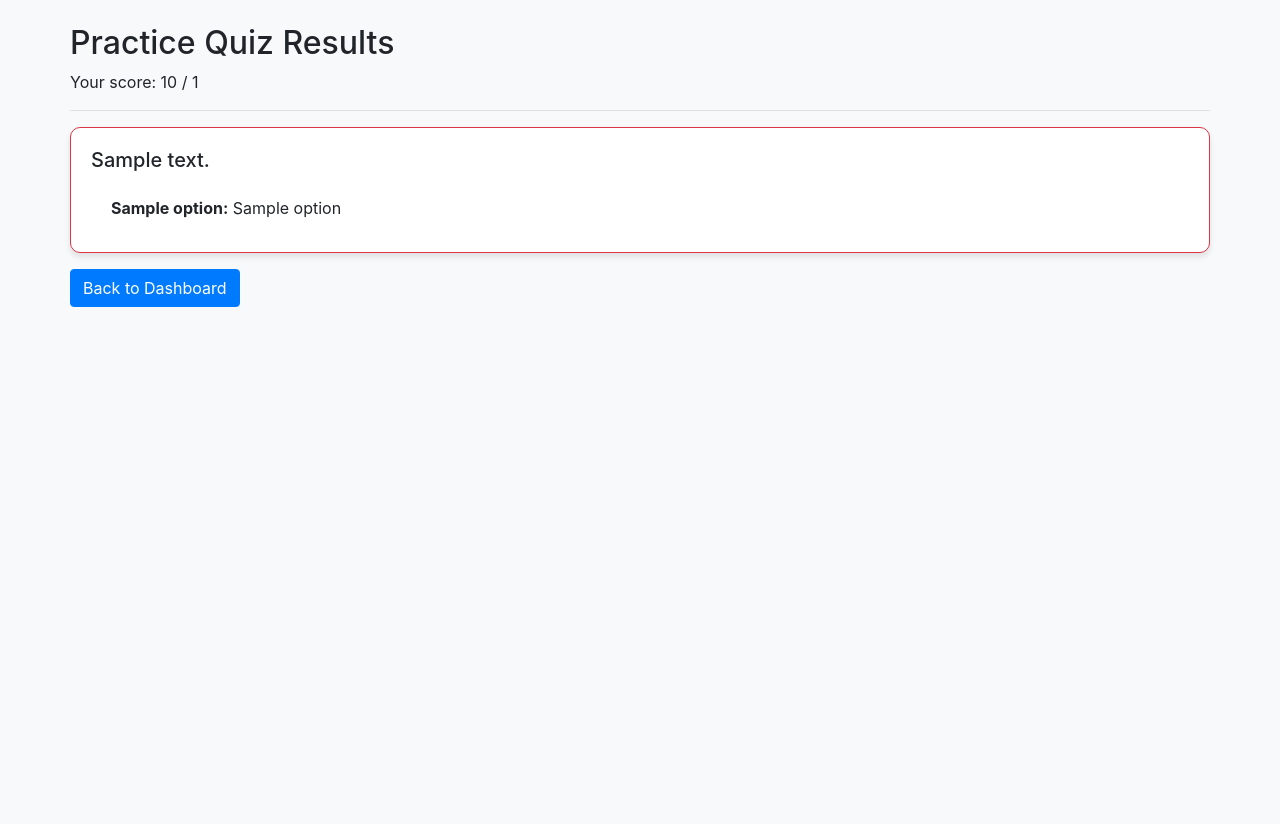
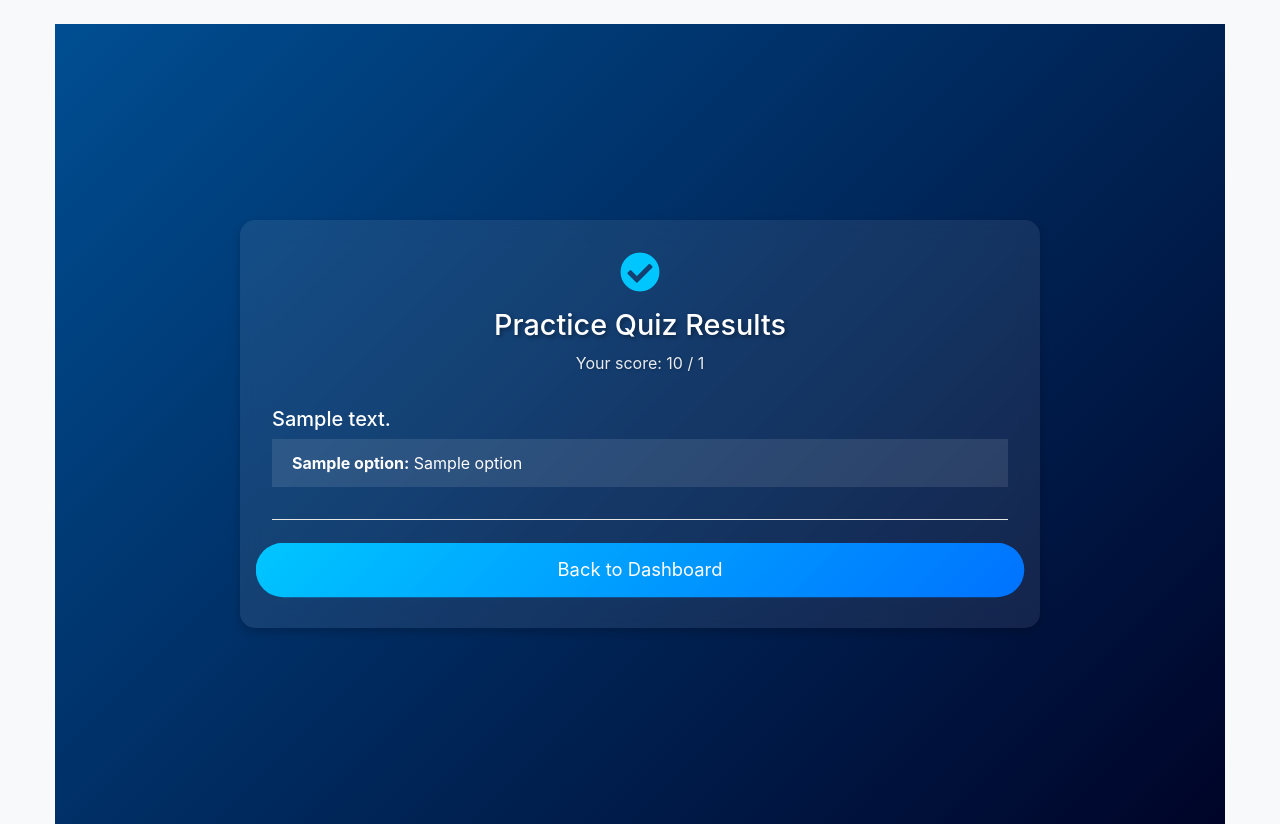
Before and after one commit to TheBlueTongue/eBikely, a Flask app: template templates/practice_results.html in a window 1280 px wide. Shown: the part 66-890 px from the top of the page. Before the commit the page ends 373 px from the top, so only its background shows below. Run offline with Flask 3, Linux system fonts and the light colour scheme; the template is opened without the code that fills it: most values are stand-ins (such as "Sample title", 1, 10 or a date in 2020); some libraries are stand-ins or nearby versions.

Commit message:
updated the style of practice quiz results

```diff
--- a/templates/practice_results.html
+++ b/templates/practice_results.html
@@ -1,16 +1,19 @@
 {% extends 'base.html' %}
 
+{% block title %}Practice Results - eBikely{% endblock %}
+
 {% block content %}
-  <div class="container mt-4">
+<div class="auth-container fade-in">
+  <div class="auth-card slide-up" style="max-width: 800px;">
+    <div class="auth-header">
+      <i class="fas fa-check-circle auth-icon"></i>
       <h2>Practice Quiz Results</h2>
-    <p>Your score: {{ score }} / {{ feedback|length }}</p>
-
-    <hr>
+      <p class="subtitle">Your score: {{ score }} / {{ feedback|length }}</p>
+    </div>
 
     {% for question_id, result in feedback.items() %}
-      <div class="card mb-3 {% if result.is_correct %}border-success{% else %}border-danger{% endif %}">
-        <div class="card-body">
-          <h5 class="card-title">{{ result.question_text }}</h5>
+      <div class="mb-4">
+        <h5>{{ result.question_text }}</h5>
         <ul class="list-group list-group-flush">
           {% for label, option in result.options.items() %}
             <li class="list-group-item
@@ -26,9 +29,123 @@
           {% endfor %}
         </ul>
       </div>
-      </div>
+      <hr class="bg-white">
     {% endfor %}
 
-    <a href="{{ url_for('dashboard') }}" class="btn btn-primary">Back to Dashboard</a>
+    <a href="{{ url_for('dashboard') }}" class="btn btn-primary btn-block pulse mt-4">Back to Dashboard</a>
   </div>
+</div>
+
+<style>
+.auth-container {
+  min-height: 100vh;
+  padding: 2rem;
+  background: linear-gradient(135deg, #004e92 0%, #000428 100%);
+  display: flex;
+  align-items: center;
+  justify-content: center;
+}
+
+.auth-card {
+  background: rgba(255, 255, 255, 0.08);
+  backdrop-filter: blur(10px);
+  padding: 2rem;
+  border-radius: 15px;
+  width: 100%;
+  color: white;
+  box-shadow: 0 4px 10px rgba(0, 0, 0, 0.2);
+}
+
+.auth-header {
+  text-align: center;
+  margin-bottom: 2rem;
+}
+
+.auth-icon {
+  font-size: 2.5rem;
+  margin-bottom: 1rem;
+  color: #00c6ff;
+}
+
+.auth-header h2 {
+  font-size: 1.8rem;
+  margin-bottom: 0.5rem;
+  text-shadow: 2px 2px 4px rgba(0, 0, 0, 0.4);
+}
+
+.subtitle {
+  opacity: 0.9;
+  text-shadow: 1px 1px 3px rgba(0, 0, 0, 0.3);
+}
+
+/* Bootstrap override colors on dark bg */
+.list-group-item {
+  background-color: rgba(255, 255, 255, 0.1);
+  color: white;
+  border: none;
+  border-radius: 10px;
+  margin-bottom: 0.5rem;
+}
+
+.list-group-item-success {
+  background-color: rgba(40, 167, 69, 0.4);
+}
+
+.list-group-item-danger {
+  background-color: rgba(220, 53, 69, 0.4);
+}
+
+.list-group-item-warning {
+  background-color: rgba(255, 193, 7, 0.4);
+  color: black;
+}
+
+/* Button style */
+.btn-block {
+  border-radius: 50px;
+  padding: 0.8rem;
+  font-size: 1.1rem;
+  background: linear-gradient(135deg, #00c6ff 0%, #0072ff 100%);
+  border: none;
+  color: white;
+  width: 100%;
+}
+
+/* Animations */
+.fade-in {
+  animation: fadeIn 0.8s ease forwards;
+}
+
+.slide-up {
+  animation: slideUp 0.5s ease forwards;
+}
+
+.pulse {
+  animation: pulse 2s infinite;
+}
+
+@keyframes fadeIn {
+  from { opacity: 0; }
+  to { opacity: 1; }
+}
+
+@keyframes slideUp {
+  from {
+    opacity: 0;
+    transform: translateY(30px);
+  }
+  to {
+    opacity: 1;
+    transform: translateY(0);
+  }
+}
+
+@keyframes pulse {
+  0% { transform: scale(1); }
+  50% { transform: scale(1.05); }
+  100% { transform: scale(1); }
+}
+</style>
+
+<link rel="stylesheet" href="https://cdnjs.cloudflare.com/ajax/libs/font-awesome/5.15.4/css/all.min.css">
 {% endblock %}
```
Also changed, not shown: persistent_database.db. Lines whose indentation alone changed are shown as unchanged.
